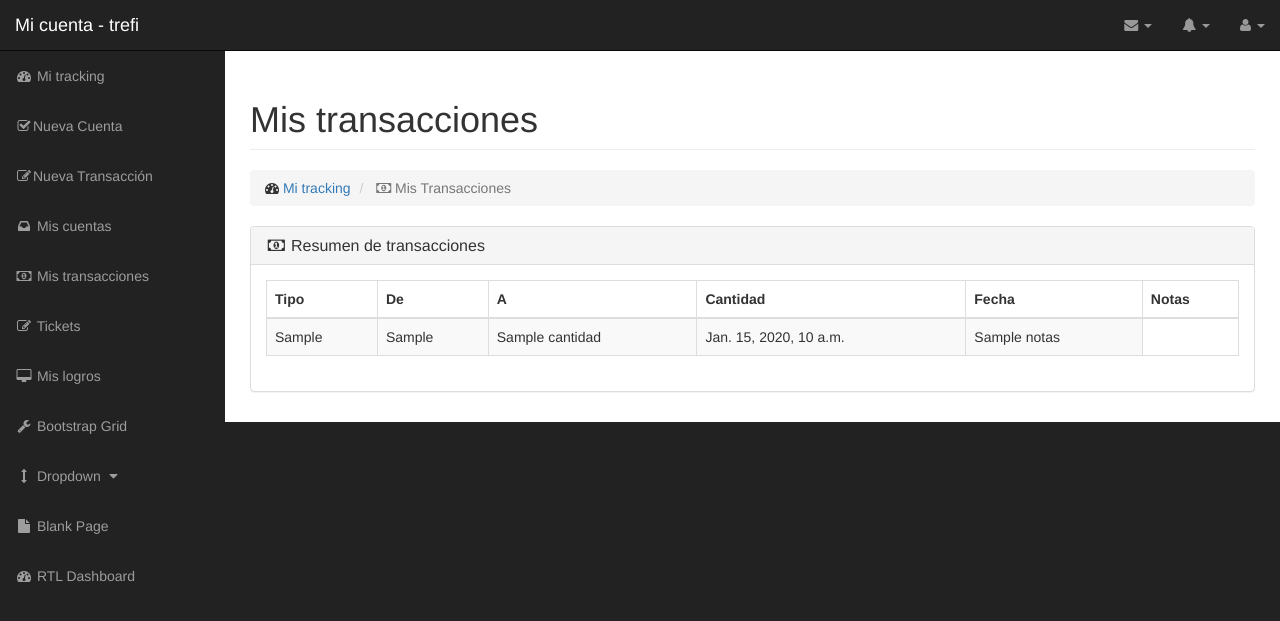
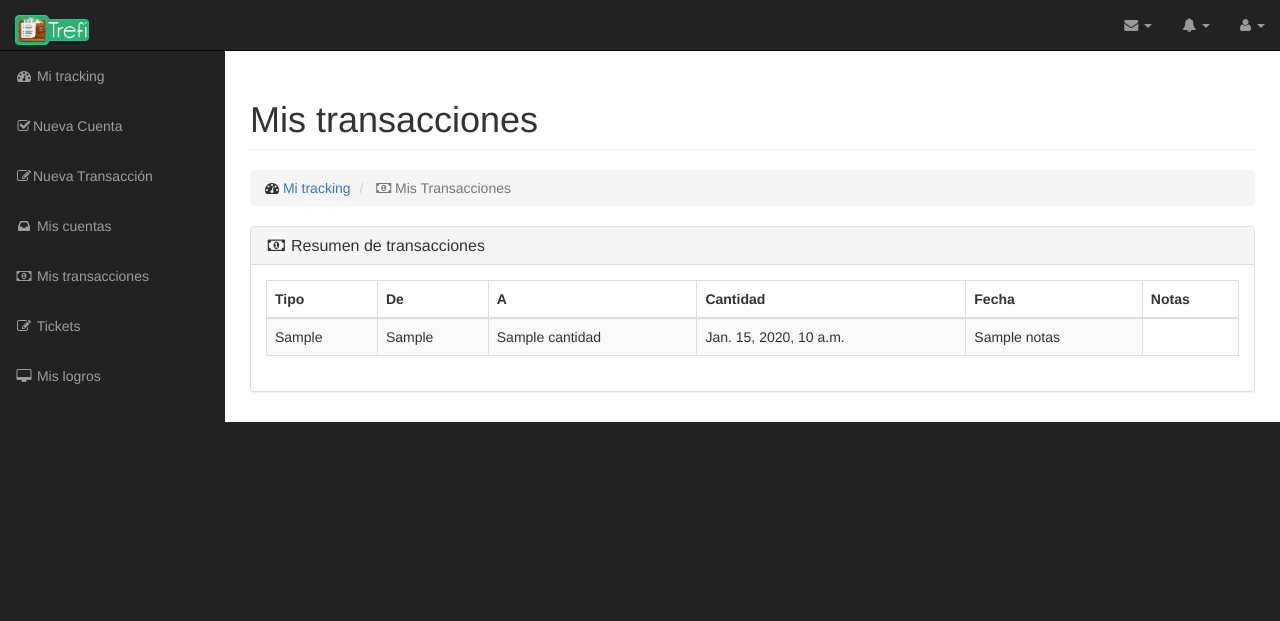
Before and after one commit to jonatan-castaneda/trefi, a Django app: template templates/dashboard/transacciones.html in a window 1280 px wide. Shown: the top 621 px of the page. Run offline with Django 3.2, Linux system fonts and the light colour scheme; the template is opened without the code that fills it: most values are stand-ins (such as "Sample title", 1, 10 or a date in 2020); some libraries are stand-ins or nearby versions.

Commit message:
Cambios finales en landing, cambios tracking

```diff
--- a/templates/base_dash.html
+++ b/templates/base_dash.html
@@ -20,6 +20,9 @@
     <!-- Custom CSS -->
     <link href="{% static 'dashboard/css/sb-admin.css' %}" rel="stylesheet">
 
+    <!-- Morris Charts CSS -->
+    <link href="{% static 'dashboard/css/plugins/morris.css' %}" rel="stylesheet">
+
     <!-- Custom Fonts -->
     <link href="{% static 'dashboard/font-awesome/css/font-awesome.min.css' %}" rel="stylesheet" type="text/css">
 
@@ -40,13 +43,15 @@
         <nav class="navbar navbar-inverse navbar-fixed-top" role="navigation">
             <!-- Brand and toggle get grouped for better mobile display -->
             <div class="navbar-header">
+
                 <button type="button" class="navbar-toggle" data-toggle="collapse" data-target=".navbar-ex1-collapse">
                     <span class="sr-only">Toggle navigation</span>
                     <span class="icon-bar"></span>
                     <span class="icon-bar"></span>
                     <span class="icon-bar"></span>
                 </button>
-                <a class="navbar-brand" href="index.html">Mi cuenta - trefi</a>
+
+                <a class="navbar-brand" href="{% url 'landing:dashboard' %}"> <img src="{% static 'landing/img/logo.png' %}" alt="Trefi" width=74 height=30></a>
             </div>
             <!-- Top Menu Items -->
             <ul class="nav navbar-right top-nav">
@@ -134,7 +139,7 @@
                     </ul>
                 </li>
                 <li class="dropdown">
-                    <a href="#" class="dropdown-toggle" data-toggle="dropdown"><i class="fa fa-user"></i> {{request.user.username}} <b class="caret"></b></a>
+                    <a href="#" class="dropdown-toggle" data-toggle="dropdown"><i class="fa fa-user"></i> {{request.user.nombre}} <b class="caret"></b></a>
                     <ul class="dropdown-menu">
                         <li>
                             <a href="#"><i class="fa fa-fw fa-user"></i> Mis finanzas</a>
@@ -176,26 +181,6 @@
                     <li>
                         <a href="bootstrap-elements.html"><i class="fa fa-fw fa-desktop"></i> Mis logros</a>
                     </li>
-                    <li>
-                        <a href="bootstrap-grid.html"><i class="fa fa-fw fa-wrench"></i> Bootstrap Grid</a>
-                    </li>
-                    <li>
-                        <a href="javascript:;" data-toggle="collapse" data-target="#demo"><i class="fa fa-fw fa-arrows-v"></i> Dropdown <i class="fa fa-fw fa-caret-down"></i></a>
-                        <ul id="demo" class="collapse">
-                            <li>
-                                <a href="#">Dropdown Item</a>
-                            </li>
-                            <li>
-                                <a href="#">Dropdown Item</a>
-                            </li>
-                        </ul>
-                    </li>
-                    <li>
-                        <a href="blank-page.html"><i class="fa fa-fw fa-file"></i> Blank Page</a>
-                    </li>
-                    <li>
-                        <a href="index-rtl.html"><i class="fa fa-fw fa-dashboard"></i> RTL Dashboard</a>
-                    </li>
                 </ul>
             </div>
             <!-- /.navbar-collapse -->
```
Also changed, not shown: templates/dashboard/index.html (+11 -11 lines), templates/landing/index.html (+13 -11 lines).
